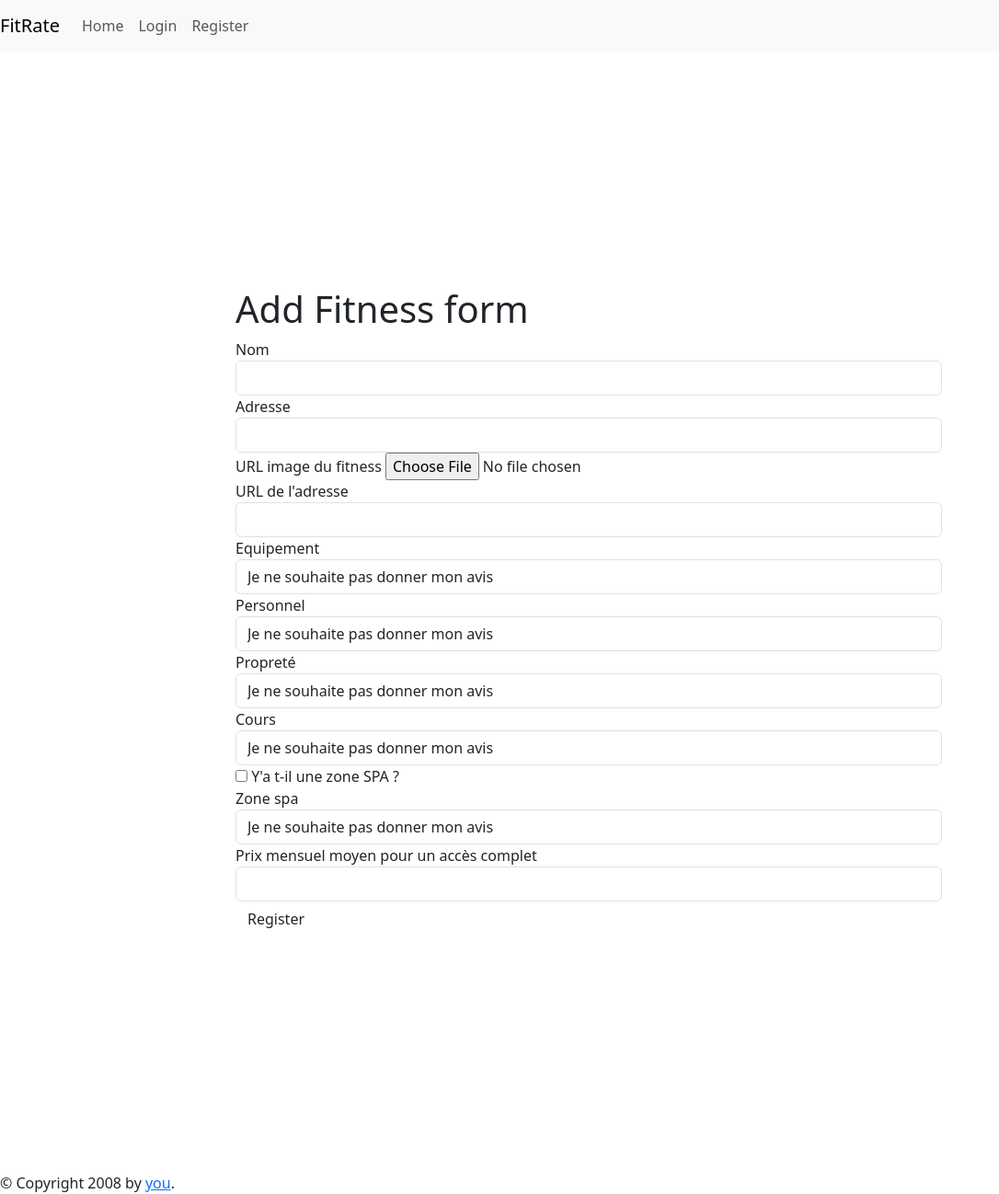
After one commit to minibrasiler7/Fitness-site, a Flask app: page /add in a window 1280 px wide. The commit adds this page. Shown: the whole page at 92% size, without its empty margins (0-1086 px from the left). Run offline with Flask 2, Linux system fonts and the light colour scheme; some libraries are stand-ins or nearby versions.

Commit message:
Add fitness form
Add fitness add page + formulaire

```diff
--- a/form.py
+++ b/form.py
@@ -1,16 +1,30 @@
 from flask_wtf import FlaskForm
-from wtforms import StringField, PasswordField, SubmitField
+from wtforms import StringField, PasswordField, SubmitField, FileField, SelectField, BooleanField, FloatField
 from wtforms.validators import DataRequired, Email
 import email_validator
 
 
 class LoginForm(FlaskForm):
-    email = StringField('email', validators=[DataRequired()])
-    password = PasswordField('password', validators=[DataRequired()])
+    email = StringField('Email', validators=[DataRequired()])
+    password = PasswordField('Mot de passe', validators=[DataRequired()])
     submit = SubmitField('login')
 
 class RegisterForm(FlaskForm):
     email = StringField('Email', validators=[DataRequired(), Email()])
-    username = StringField('Username', validators=[DataRequired()])
-    password = PasswordField('Password', validators=[DataRequired()])
+    username = StringField('Pseudo', validators=[DataRequired()])
+    password = PasswordField('Mot de passe', validators=[DataRequired()])
     submit = SubmitField('Register')
+
+class FitnessForm(FlaskForm):
+    fitness_name = StringField('Nom', validators=[DataRequired()])
+    adresse = StringField('Adresse', validators=[DataRequired()])
+    photo_url = FileField('URL image du fitness', validators=[DataRequired()])
+    adresse_url = StringField("URL de l'adresse", validators=[DataRequired()])
+    note_equipement = SelectField("Equipement", choices=["Je ne souhaite pas donner mon avis", 'hello', '🏋🏋', "🏋🏋🏋", "🏋🏋🏋🏋", "🏋🏋🏋🏋🏋"])
+    note_personnel = SelectField("Personnel", choices=["Je ne souhaite pas donner mon avis", '🙋',"🙋🙋", "🙋🙋🙋", "🙋🙋🙋🙋", "🙋🙋🙋🙋🙋"])
+    note_proprete = SelectField("Propreté", choices=["Je ne souhaite pas donner mon avis",'🧹', "🧹🧹", "🧹🧹🧹", "🧹🧹🧹🧹", "🧹🧹🧹🧹🧹"])
+    note_cours = SelectField("Cours", choices=["Je ne souhaite pas donner mon avis", '💪', "💪💪", "💪💪💪", "💪💪💪💪", "💪💪💪💪💪"])
+    is_spa = BooleanField("Y'a t-il une zone SPA ?", validators=[DataRequired()])
+    note_spa = SelectField("Zone spa", choices=["Je ne souhaite pas donner mon avis",'🧖', "🧖‍🧖‍", "🧖‍🧖‍🧖‍", "🧖‍🧖‍🧖‍🧖‍", "🧖‍🧖‍🧖‍🧖‍🧖‍"])
+    prix_mensuel = FloatField("Prix mensuel moyen pour un accès complet", validators=[DataRequired()])
+    submit = SubmitField('Register')
--- a/main.py
+++ b/main.py
@@ -1,12 +1,21 @@
 from flask import Flask, render_template, request, redirect, url_for, flash
-from form import LoginForm, RegisterForm
+from form import LoginForm, RegisterForm, FitnessForm
 from flask_bootstrap import Bootstrap
 from flask_sqlalchemy import SQLAlchemy
 from werkzeug.security import generate_password_hash, check_password_hash
+from flask_login import LoginManager, UserMixin, login_user, logout_user
+
+login_manager = LoginManager()
 
 app = Flask(__name__)
 bootstrap = Bootstrap(app)
 app.config['SECRET_KEY'] = 'any-secret-key-you-choose'
+login_manager.init_app(app)
+
+@login_manager.user_loader
+def load_user(user_id):
+    return User.query.get(user_id)
+
 
 ##CREATE DATABASE
 app.config['SQLALCHEMY_DATABASE_URI'] = "sqlite:///users.db"
@@ -16,7 +25,7 @@ app.app_context().push()
 db = SQLAlchemy(app)
 
 ##CREATE TABLE
-class User(db.Model):
+class User(db.Model, UserMixin):
     id = db.Column(db.Integer, primary_key=True)
     email = db.Column(db.String(250), unique=True, nullable=False)
     username = db.Column(db.String(250), nullable=False)
@@ -42,6 +51,7 @@ def login():
         user = User.query.filter_by(email=email).first()
         if user!= None:
             if check_password_hash(user.password, password):
+                login_user(user)
                 return redirect(url_for('home'))
             else:
                 flash("Sorry you password is not correct please try again...")
@@ -79,7 +89,13 @@ def register():
 
 @app.route("/log_out")
 def log_out():
-    return render_template("login.html")
+    logout_user()
+    return render_template("index.html")
+
+@app.route("/add")
+def add_new():
+    form = FitnessForm()
+    return render_template("add.html", form = form)
 
 
 
--- /dev/null
+++ b/templates/add.html
@@ -0,0 +1,12 @@
+{% extends "base.html" %}
+{% import "bootstrap/wtf.html" as wtf %}
+
+{% block title %}FitRate{% endblock %}
+
+{% block content %}
+
+<div class="login_form">
+    <h1>Add Fitness form</h1>
+    {{ wtf.quick_form(form) }}
+</div>
+{% endblock %}
--- a/templates/base.html
+++ b/templates/base.html
@@ -16,15 +16,24 @@
       <li class="nav-item active">
         <a class="nav-link" href={{url_for("home")}}>Home </a>
       </li>
-      <li class="nav-item">
+        {% if current_user.is_authenticated %}
+            <li class="nav-item">
+            <a class="nav-link" href={{url_for("add_new")}}>Add new Fitness</a>
+            </li>
+        {% endif %}
+        {% if not current_user.is_authenticated %}
+        <li class="nav-item">
         <a class="nav-link" href={{url_for("login")}}>Login</a>
       </li>
       <li class="nav-item">
         <a class="nav-link" href={{url_for("register")}}>Register</a>
       </li>
+        {% endif %}
+      {% if current_user.is_authenticated %}
       <li class="nav-item">
         <a class="nav-link" href={{url_for("log_out")}}>Log out</a>
       </li>
+        {% endif %}
     </ul>
   </div>
 </nav>
--- a/templates/index.html
+++ b/templates/index.html
@@ -7,7 +7,6 @@
 <!-- flash message -->
 {% with messages = get_flashed_messages() %}
   {% if messages %}
-
     {% for message in messages %}
       {% if message == "You were successfully Register" %}
         <p class="positive_flash">{{ message }}</p>
@@ -16,6 +15,9 @@
   {% endif %}
 {% endwith %}
 <!-- end flash message -->
+{% if current_user.is_authenticated %}
+  Hi {{ current_user.username }}!
+{% endif %}
 
 <h1>Hello</h1>
 {% endblock %}
```
